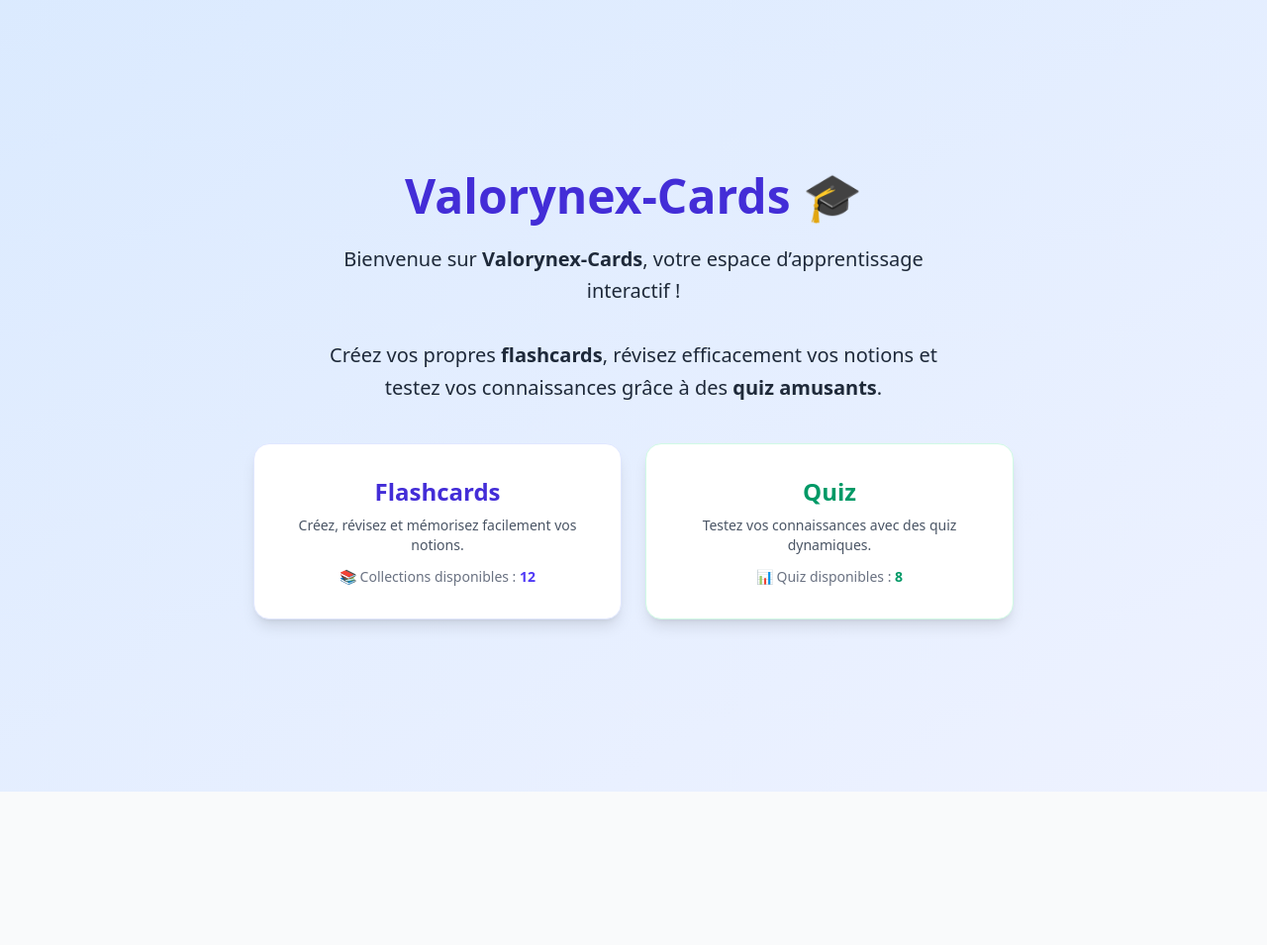
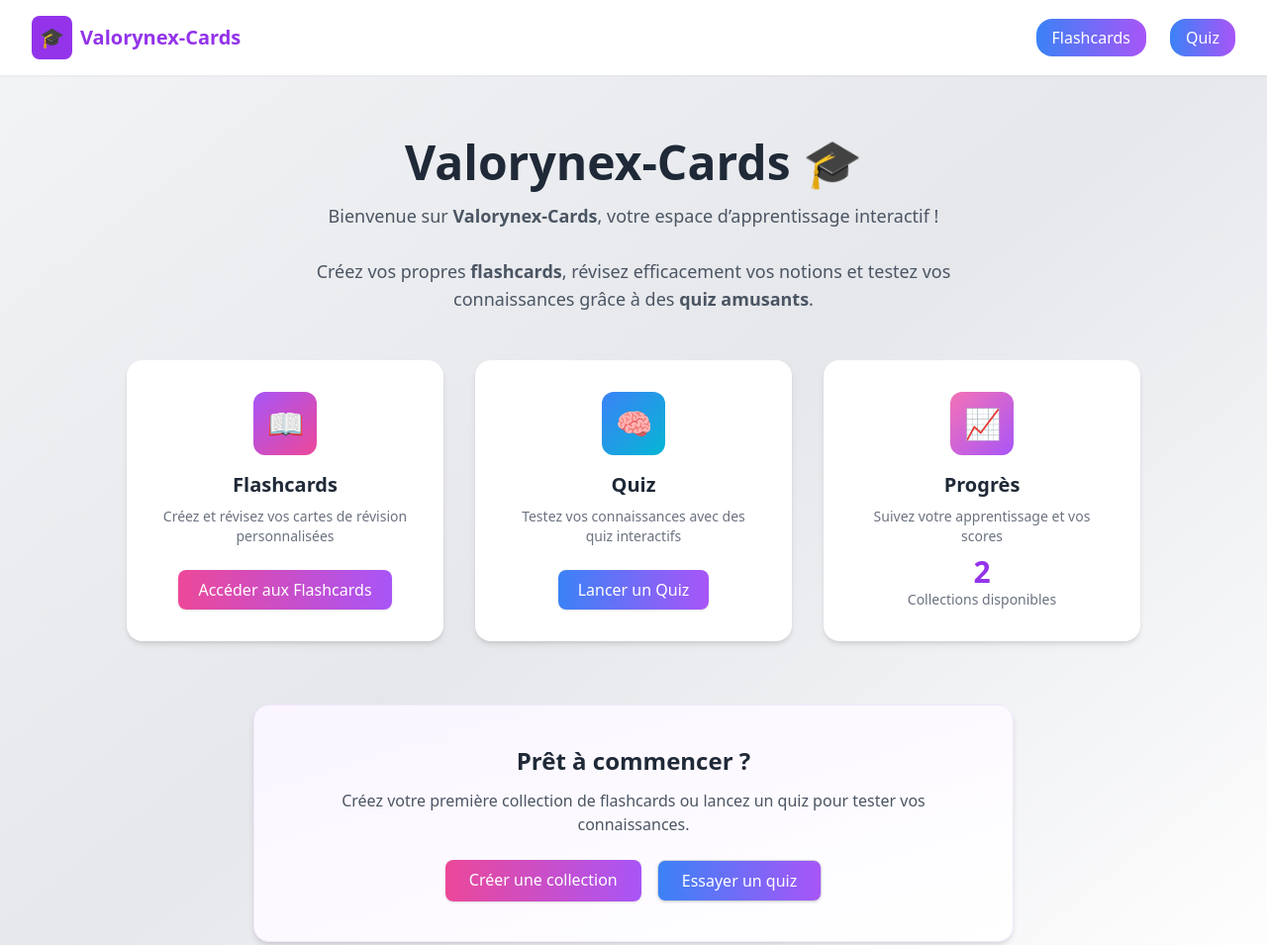
Before and after one commit to MOEUAED/Valorynex-Cards, a website: page index.html in a window 1280 px wide. Shown: the top 955 px of the page at 99% size. Before the commit the page ends 800 px from the top, so only its background shows below. Drawn offline with nearby package versions, Linux system fonts and the light colour scheme.

Commit message:
fix : fix bugs in the code and change design of the code

```diff
--- a/index.html
+++ b/index.html
@@ -3,51 +3,91 @@
 <head>
   <meta charset="UTF-8" />
   <meta name="viewport" content="width=device-width, initial-scale=1.0" />
-  <link rel="stylesheet" href="assets/src/output.css">
+  <script src="https://cdn.tailwindcss.com"></script>
   <title>Valorynex-Cards - Accueil</title>
 </head>
-<body class="bg-gray-50 font-sans">
+<body class="min-h-screen bg-gradient-to-br from-gray-100 via-gray-200 to-white font-sans">
 
-  <div class="min-h-screen flex flex-col justify-center items-center text-center px-6 py-12 bg-gradient-to-br from-blue-100 to-indigo-50">
+  <!-- Header -->
+  <header class="flex justify-between items-center px-8 py-4 bg-white shadow-sm">
+      <a href="index.html" class="text-xl font-bold text-purple-600 flex items-center gap-2">
+        <span class="bg-purple-600 text-white p-2 rounded-lg">
+          🎓
+        </span>
+        Valorynex-Cards
+      </a>
+    <nav>
+      <ul class="flex gap-6 text-gray-700 font-medium">
+        <li><a href="assets/html/flashcards.html" class="rounded-2xl py-2 px-4 hover:text-purple-600 hover:bg-gradient-to-br hover:from-purple-300 hover:to-pink-500  bg-gradient-to-r  from-blue-500 to-purple-500 text-white ">Flashcards</a></li>
+        <li><a href="assets/html/quiz.html" class="rounded-2xl py-2 px-4 hover:text-purple-600 hover:bg-gradient-to-br hover:from-purple-300 hover:to-pink-500  bg-gradient-to-r  from-blue-500 to-purple-500 text-white ">Quiz</a></li>
+      </ul>
+    </nav>
+  </header>
 
-    <h1 class="text-5xl font-extrabold text-indigo-700 mb-6">
+  <!-- Main Section -->
+  <main class="flex flex-col items-center justify-center text-center px-6 py-16">
+    <h2 class="text-4xl sm:text-5xl font-extrabold text-gray-800 mb-4">
       Valorynex-Cards 🎓
-    </h1>
-
-    <p class="max-w-2xl text-gray-800 text-lg sm:text-xl mb-10 leading-relaxed">
+    </h2>
+    <p class="max-w-2xl text-gray-600 text-lg mb-12">
       Bienvenue sur <strong>Valorynex-Cards</strong>, votre espace d’apprentissage interactif !<br><br>
       Créez vos propres <strong>flashcards</strong>, révisez efficacement vos notions et testez vos connaissances grâce à des <strong>quiz amusants</strong>.
     </p>
 
-    <div class="grid grid-cols-1 sm:grid-cols-2 gap-6 w-full max-w-3xl">
+    <!-- Cards -->
+    <div class="grid grid-cols-1 sm:grid-cols-3 gap-8 w-full max-w-5xl mb-16">
 
-      <!-- Carte for Flashcards -->
-      <a href="flashcards.html"
-         class="flex flex-col items-center justify-center p-8 rounded-2xl bg-white shadow-lg border border-indigo-100 hover:shadow-2xl hover:scale-105 transition duration-300">
-        <h2 class="text-2xl font-semibold text-indigo-700 mb-2">Flashcards</h2>
-        <p class="text-gray-600 text-sm mb-3">Créez, révisez et mémorisez facilement vos notions.</p>
-        <p class="text-sm text-gray-500 font-medium">📚 Collections disponibles : <span id="flashcard-count" class="text-indigo-600 font-semibold">0</span></p>
-      </a>
+      <!-- Flashcards -->
+      <div class="bg-white rounded-2xl shadow-md p-8 flex flex-col items-center hover:shadow-2xl hover:scale-105 transition-transform hover:border hover:border-purple-700">
+        <div class="w-16 h-16 flex items-center justify-center rounded-xl bg-gradient-to-br from-purple-500 to-pink-500 mb-4 text-white text-3xl">
+          📖
+        </div>
+        <h3 class="text-xl font-semibold text-gray-800 mb-2">Flashcards</h3>
+        <p class="text-gray-500 mb-6 text-sm">Créez et révisez vos cartes de révision personnalisées</p>
+        <a href="assets/html/flashcards.html" class="px-5 py-2 rounded-lg bg-gradient-to-r from-pink-500 to-purple-500 text-white font-medium shadow hover:opacity-90 transition">
+          Accéder aux Flashcards
+        </a>
+      </div>
 
-      <!-- Carte for Quiz -->
-      <a href="quiz.html"
-         class="flex flex-col items-center justify-center p-8 rounded-2xl bg-white shadow-lg border border-emerald-100 hover:shadow-2xl hover:scale-105 transition duration-300">
-        <h2 class="text-2xl font-semibold text-emerald-600 mb-2">Quiz</h2>
-        <p class="text-gray-600 text-sm mb-3">Testez vos connaissances avec des quiz dynamiques.</p>
-        <p class="text-sm text-gray-500 font-medium">📊 Quiz disponibles : <span id="quiz-count" class="text-emerald-600 font-semibold">0</span></p>
-      </a>
+      <!-- Quiz -->
+      <div class="bg-white rounded-2xl shadow-md p-8 flex flex-col items-center hover:shadow-2xl hover:scale-105 transition-transform hover:border hover:border-purple-700 ">
+        <div class="w-16 h-16 flex items-center justify-center rounded-xl bg-gradient-to-br from-blue-500 to-cyan-500 mb-4 text-white text-3xl">
+          🧠
+        </div>
+        <h3 class="text-xl font-semibold text-gray-800 mb-2">Quiz</h3>
+        <p class="text-gray-500 mb-6 text-sm">Testez vos connaissances avec des quiz interactifs</p>
+        <a href="assets/html/quiz.html" class="px-5 py-2 rounded-lg bg-gradient-to-r from-blue-500 to-purple-500 text-white font-medium shadow hover:opacity-90 transition">
+          Lancer un Quiz
+        </a>
+      </div>
 
+      <!-- Progrès -->
+      <div class="bg-white rounded-2xl shadow-md p-8 flex flex-col items-center hover:shadow-2xl hover:scale-105 transition-transform hover:border hover:border-purple-700 ">
+        <div class="w-16 h-16 flex items-center justify-center rounded-xl bg-gradient-to-br from-pink-400 to-purple-500 mb-4 text-white text-3xl">
+          📈
+        </div>
+        <h3 class="text-xl font-semibold text-gray-800 mb-2">Progrès</h3>
+        <p class="text-gray-500 mb-2 text-sm">Suivez votre apprentissage et vos scores</p>
+        <span id="quiz-count" class="text-purple-600 text-3xl font-bold">2</span>
+        <p class="text-sm text-gray-500">Collections disponibles</p>
+      </div>
     </div>
-  </div>
 
-  <script>
-
-    const flashcardCount = 12;
-    const quizCount = 8;
-
-    document.getElementById('flashcard-count').textContent = flashcardCount;
-    document.getElementById('quiz-count').textContent = quizCount;
-  </script>
-
+    <!-- Bottom Box -->
+    <div class="bg-gradient-to-br from-purple-50 to-white border border-purple-100 rounded-2xl shadow-md p-10 w-full max-w-3xl hover:shadow-2xl hover:scale-105 transition-transform hover:border hover:border-purple-700 ">
+      <h3 class="text-2xl font-semibold text-gray-800 mb-3">Prêt à commencer ?</h3>
+      <p class="text-gray-600 mb-6">
+        Créez votre première collection de flashcards ou lancez un quiz pour tester vos connaissances.
+      </p>
+      <div class="flex flex-col sm:flex-row justify-center gap-4">
+        <a href="assets/html/flashcards.html" class="px-6 py-2 rounded-lg bg-gradient-to-r from-pink-500 to-purple-500 text-white font-medium shadow hover:opacity-90 transition">
+          Créer une collection
+        </a>
+        <a href="assets/html/quiz.html" class="px-6 py-2 rounded-lg bg-gradient-to-r  from-blue-500 to-purple-500 border border-gray-300 text-white font-medium shadow hover:bg-gray-50 transition">
+          Essayer un quiz
+        </a>
+      </div>
+    </div>
+  </main>
 </body>
 </html>
```
Also changed, not shown: assets/html/flashcards.html (+15 -0 lines), assets/html/quiz.html (+15 -0 lines).
